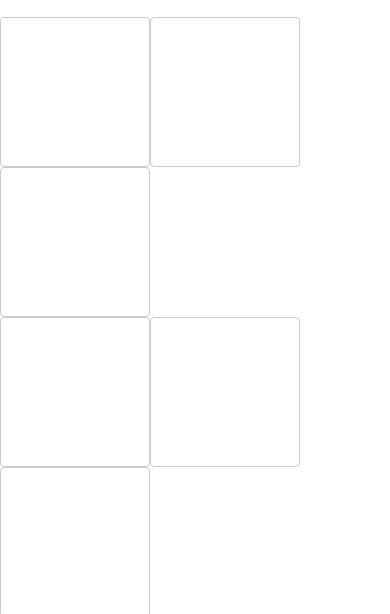
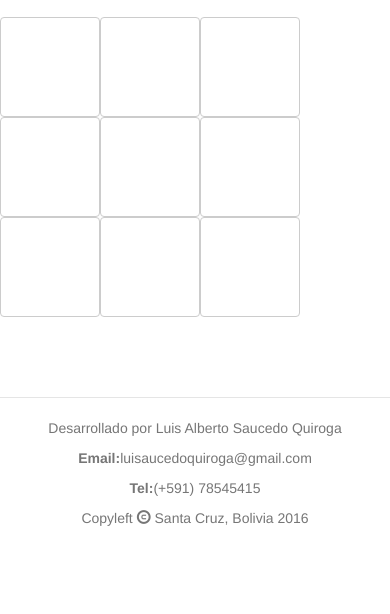
Before and after one commit to mrprogramator/tictactoe, a website: page index.html in a window 390 px wide. Shown: the part 153-767 px from the top of the page. Drawn offline with Linux system fonts and the light colour scheme.

```diff
--- a/resources/css/style.css
+++ b/resources/css/style.css
@@ -1,7 +1,17 @@
-.btn-tictactoe{
-  width:150px;
-  height:150px;
+
+@media screen and (min-width: 480px) {
+    .btn-tictactoe{
+      width:150px;
+      height:150px;
+    }
 }
+@media screen and (max-width: 480px) {
+    .btn-tictactoe{
+      width:100px;
+      height:100px;
+    }
+}
+
 .page-footer
 {
     position: relative;
```
